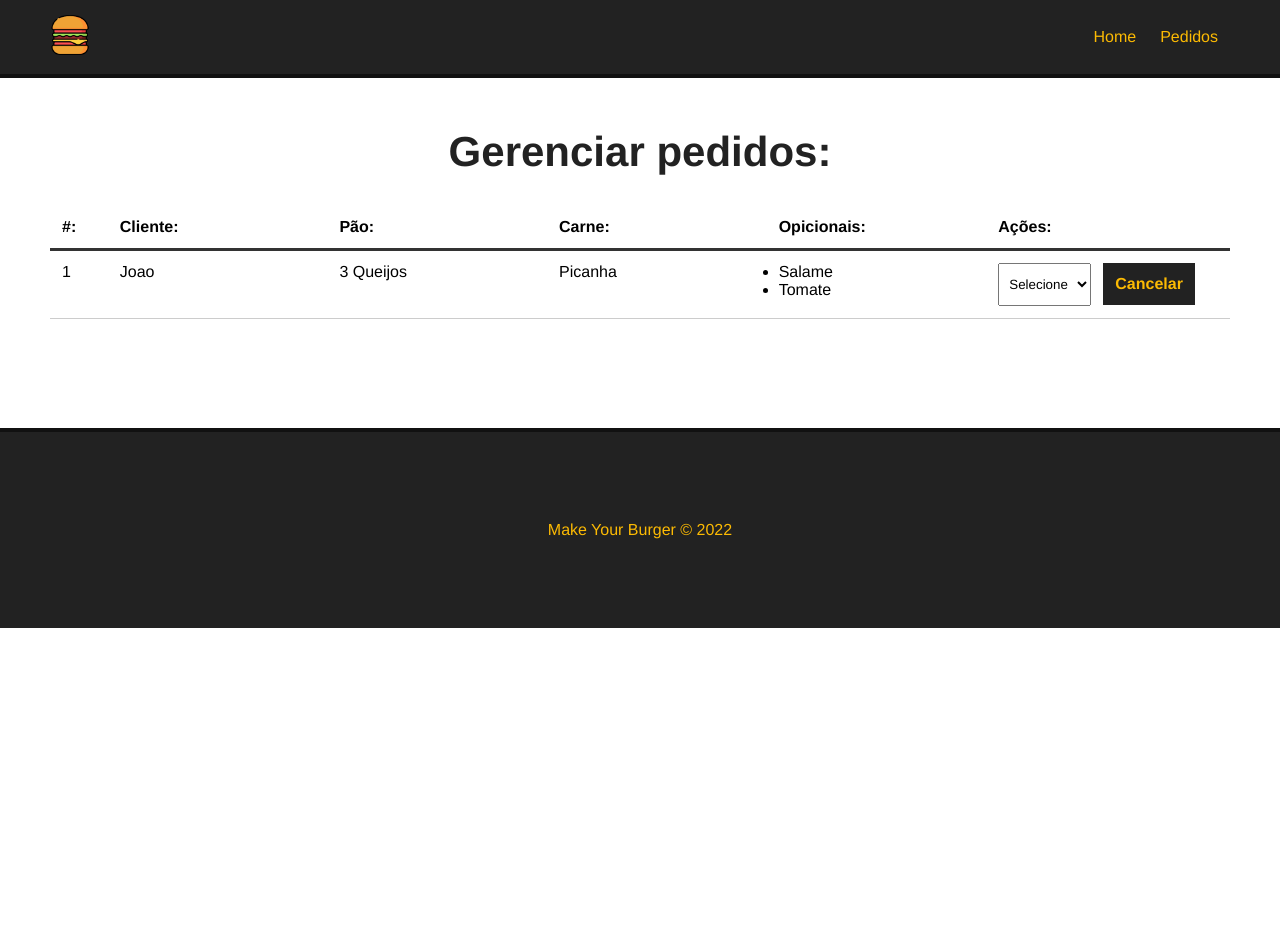
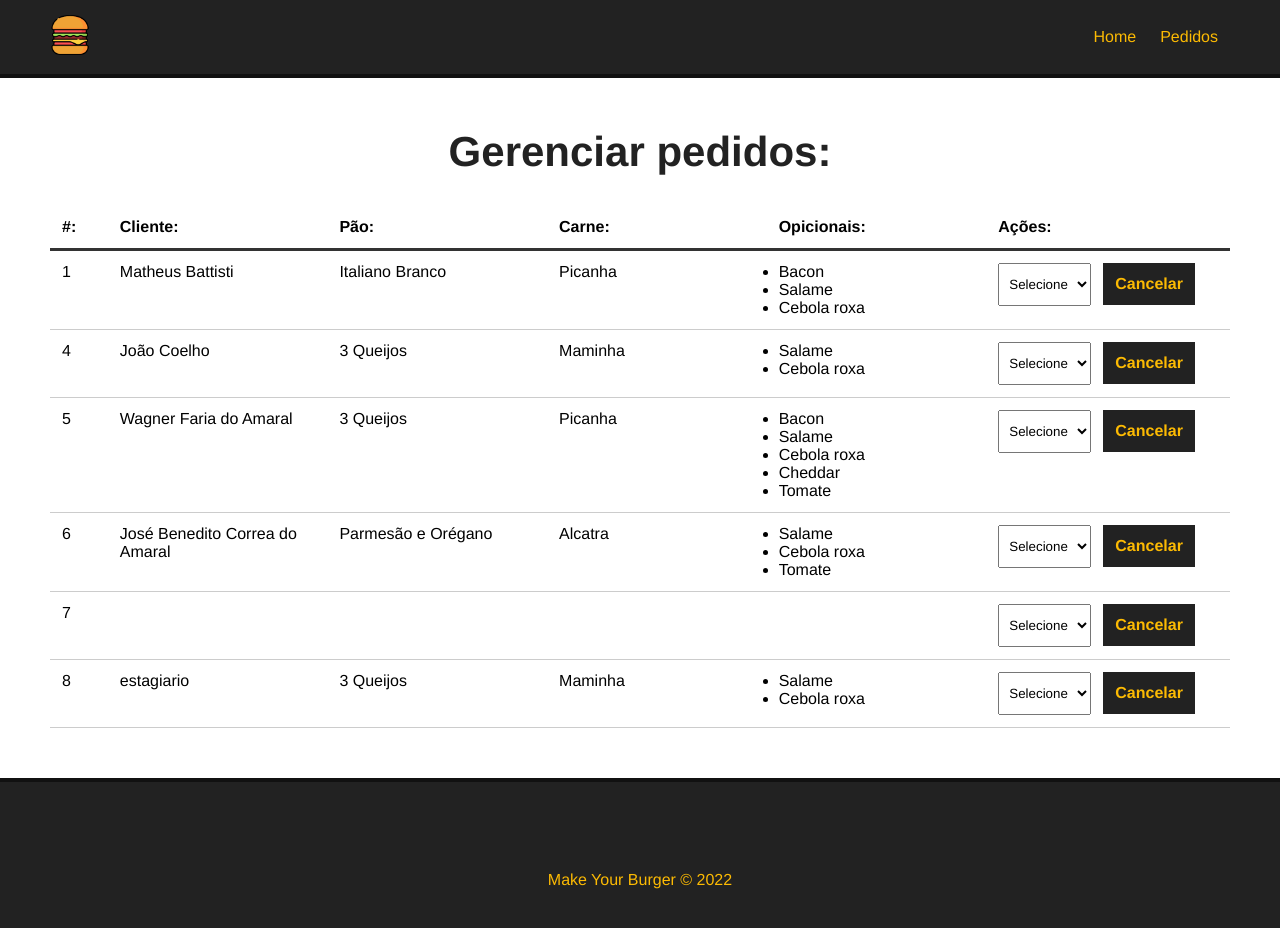
Before and after one commit to wagnerFaria/make-your-burger, a Vue app: page /pedidos in a window 1280 px wide. Shown: the top 928 px of the page. Before the commit the page ends 800 px from the top, so only its background shows below. Built offline with nearby package versions, Linux system fonts and the light colour scheme; data requests are answered from the project's data file.

Commit message:
Resgatando pedidos do banco

```diff
--- a/src/components/Dashboard.vue
+++ b/src/components/Dashboard.vue
@@ -10,15 +10,22 @@
         <div>Ações:</div>
       </div>
       <div id="burger-table-rows">
-        <div class="burger-table-row">
-          <div style="width: 5%" class="order-number">1</div>
-          <div>Joao</div>
-          <div>3 Queijos</div>
-          <div>Picanha</div>
+        <div
+          class="burger-table-row"
+          v-for="burger in burgers"
+          :key="burger.id"
+        >
+          <div style="width: 5%" class="order-number">
+            {{ burger.id }}
+          </div>
+          <div>{{ burger.nome }}</div>
+          <div>{{ burger.pao }}</div>
+          <div>{{ burger.carne }}</div>
           <div>
             <ul>
-              <li>Salame</li>
-              <li>Tomate</li>
+              <li v-for="opcional in burger.opcionais" :key="opcional">
+                {{ opcional }}
+              </li>
             </ul>
           </div>
           <div>
@@ -35,6 +42,24 @@
 <script>
 export default {
   name: "Dashboard",
+  data() {
+    return {
+      burgers: null,
+      burger_id: null,
+      status: [],
+    };
+  },
+  methods: {
+    async getPedidos() {
+      const req = await fetch("http://localhost:3000/burgers");
+      const data = await req.json();
+      this.burgers = data;
+      //resgatar os status
+    },
+  },
+  mounted() {
+    this.getPedidos();
+  },
 };
 </script>
 <style scoped>
```
